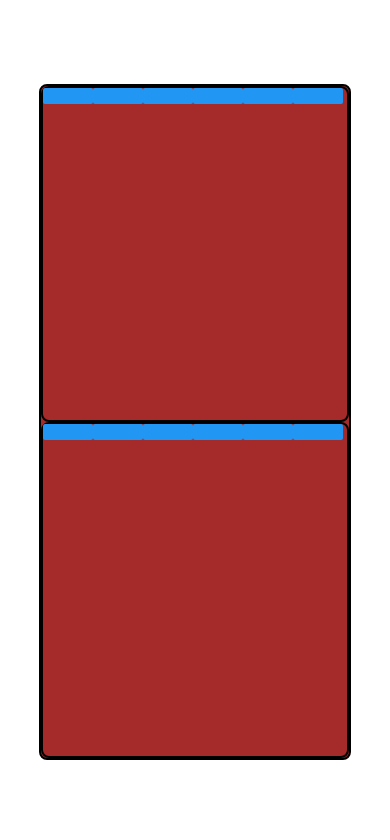
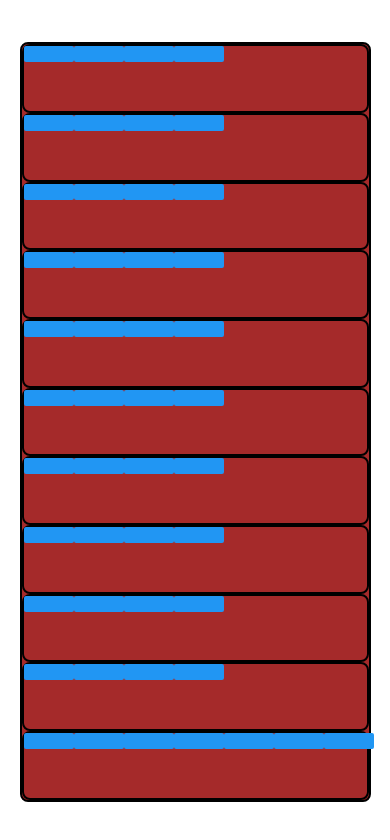
Before and after one commit to freddyh/mastermind-react-native, a React Native app: screen / in a window 390 px wide. Shown: the top 840 px of the page. Built offline with nearby package versions, Linux system fonts and the light colour scheme.

Commit message:
display multiple rows on board

```diff
--- a/components/App.tsx
+++ b/components/App.tsx
@@ -25,7 +25,7 @@ const style = StyleSheet.create({
     flexDirection: 'row',
   },
   board: {
-    width: '80%',
-    height: '80%'
+    width: '90%',
+    height: '90%'
   }
 });
--- a/components/Board.tsx
+++ b/components/Board.tsx
@@ -22,26 +22,32 @@ const style = StyleSheet.create({
 export default class Board extends Component {
     constructor(props) {
         super(props);
+        this.game = this.props.game;
     }
 
     render() {
-        const colors = this.props.game.secret;
-        const buttons = colors.map((color, index) => {
-            return (<ColorButton key={`${color}-${index}`} colorName={color} mutable={false}/>);
-        });
-        const buttonsMutable = colors.map((color, index) => {
-            return (<ColorButton key={`${color}-${index}`} colorName={color} mutable={true}/>);
-        });
+        const colors = this.game.colorManager.colors();
+
+        const count = 10;
+        var i = 0;
+        const rows = [];
+
+        while (i < count) {
+            const random = this.game.randomRow(4);
+            rows.push(random);
+            i++;
+        }
+        rows.push(colors);
 
         return (
             <View style={style.container}>
-                <View style={style.row}>
-                    {buttons}
-                </View>
-
-                <View style={style.row}>
-                    {buttonsMutable}
-                </View>
+                {rows.map((row, index) => {
+                    return <View key={index} style={style.row}>
+                        {row.map((color, index) => {
+                            return <ColorButton key={`${color}-${index}`} colorName={color} mutable={true}/>
+                        })}
+                    </View>
+                })}
             </View>
         );
     }
--- a/mastermindGame.js
+++ b/mastermindGame.js
@@ -17,12 +17,16 @@ export default class MasterMindGame {
                 throw new Error(`-- ${difficulty} -- is not a valid difficulty `);
         }
 
-        this.secret = [];
+        this.secret = this.randomRow(6);
+    }
+
+    randomRow(size) {
+        var result = [];
         var i = 0;
-        const size = 6;
         while (i < size) {
-            this.secret.push(this.colorManager.random());
+            result.push(this.colorManager.random());
             i++;
         }
+        return result;
     }
 }
```
